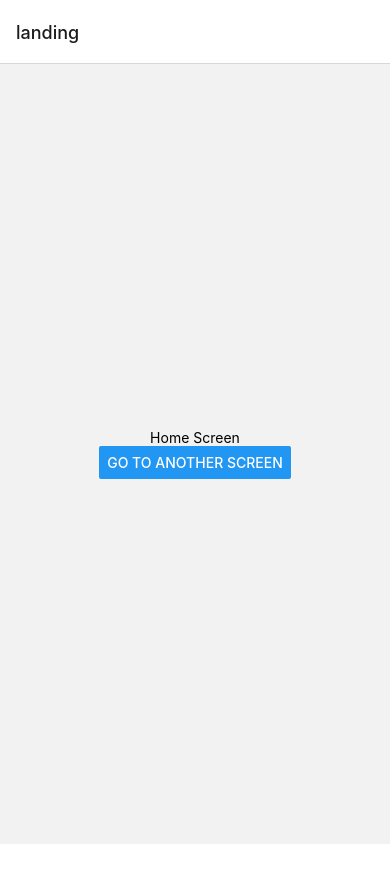
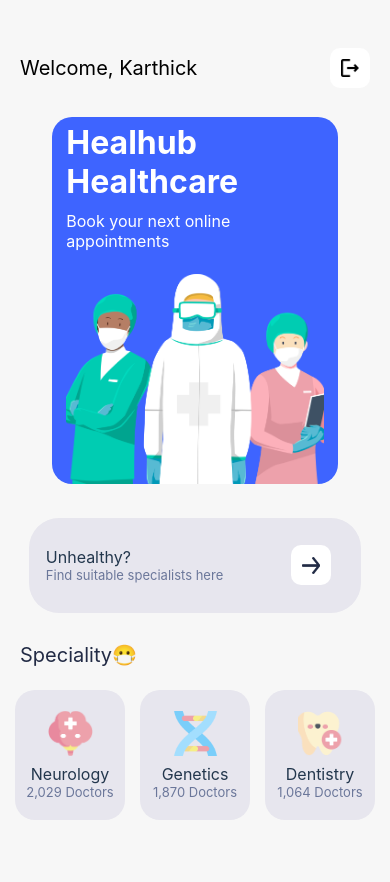
Before and after one commit to karthicks07/Healhub-react-native, a React Native app: screen /landing in a window 390 px wide. Shown: the top 882 px of the page. Before the commit the page ends 844 px from the top, so only its background shows below. Built offline with nearby package versions, Linux system fonts and the light colour scheme.

Commit message:
Committed

```diff
--- a/App.tsx
+++ b/App.tsx
@@ -10,8 +10,8 @@ export default function App() {
   return (
     <NavigationContainer>
       <Stack.Navigator initialRouteName="landing">
-        <Stack.Screen name="landing" component={Landing} />
-        <Stack.Screen name="Home" component={Home} />
+        <Stack.Screen name="landing" component={Landing} options={{ headerShown: false }} />
+        <Stack.Screen name="Home" component={Home} options={{ headerShown: false }} />
       </Stack.Navigator>
     </NavigationContainer>
   );
--- a/components/Landing.tsx
+++ b/components/Landing.tsx
@@ -249,17 +249,256 @@
 // }
 // })
 
-import { Button, View, Text } from 'react-native';
+import { SafeAreaView, StyleSheet, Text, View, Image } from 'react-native'
+import React from 'react'
 function Landing({ navigation }) {
     return (
-      <View style={{ flex: 1, alignItems: 'center', justifyContent: 'center' }}>
-        <Text>Home Screen</Text>
-        <Button
-          title="Go to Another Screen"
-          onPress={() => navigation.navigate('Home')}
-        />
+      <SafeAreaView style={styles.container}>
+      <View style={{ height: 35 }} />
+      <View style={styles.maincontainer}>
+        <View style={styles.head}>
+          <View style={styles.headcontainer} >
+            <View>
+            <Text style={styles.heading}>Welcome, Karthick</Text>
+            </View>
+            <View>
+              <View style={styles.logout}>
+                <View>
+                  <Image source={require('../assets/pics/logout.png')} style={styles.logoutIcon} />
+                </View>
+              </View>
+            </View>
+          </View>
+        </View>
+        <View style={styles.rectangle}>
+          <View style={styles.intro}>
+            <View style={styles.blue}>
+              <Text style={styles.hlhb}>Healhub</Text>
+              <Text style={styles.hlhb}>Healthcare</Text>
+              <View style={{ height: 10 }} />
+              <Text style={styles.hlhbsmall}>Book your next online </Text>
+              <Text style={styles.hlhbsmall}>appointments</Text>
+            </View>
+            <View style={styles.blue1}>
+                <Image source={require('../assets/pics/doctors.png')} style={styles.doctors}/>
+            </View>
+          </View>
+        </View>
+        <View style={styles.head1}>
+          <View style={styles.head11}>
+            <View style={styles.hd1}>
+              <Text style={styles.t1}>Unhealthy?</Text>
+              <Text style={styles.t2}>Find suitable specialists here</Text>
+            </View>
+            <View style={styles.hd2}>
+            <View style={styles.logout}>
+                <View>
+                  <Image source={require('../assets/pics/rightarrow.png')} style={styles.rightarrow} />
+                </View>
+              </View>
+            </View>
+          </View>
+        </View>
+        <View style={styles.speciality}>
+          <Text style={styles.special}>Speciality😷</Text>
+        </View>
+        <View style={styles.last}>
+          <View style={styles.specialcontainer}>
+            <Image source={require('../assets/pics/special1.png')} style={styles.special11}/>
+            <View style={{ height: 8 }} />
+            <Text style={styles.t1}>Neurology</Text>
+            <Text style={styles.t2}>2,029 Doctors</Text>
+          </View>
+          <View style={styles.specialcontainer}>
+          <Image source={require('../assets/pics/special2.png')} style={styles.special11}/>
+          <View style={{ height: 8 }} />
+          <Text style={styles.t1}>Genetics</Text>
+          <Text style={styles.t2}>1,870 Doctors</Text>
+          </View>
+          <View style={styles.specialcontainer}>
+          <Image source={require('../assets/pics/special3.png')} style={styles.special11}/>
+          <View style={{ height: 8 }} />
+          <Text style={styles.t1}>Dentistry</Text>
+          <Text style={styles.t2}>1,064 Doctors</Text>
+          </View>
+        </View>
       </View>
-    );
-  }
+    </SafeAreaView>
+  )
+}
+
+const styles = StyleSheet.create({
+  container:{
+    flex:1,
+    backgroundColor:'#F7F7F7'
+  },
+ maincontainer:{
+  height:900,
+  width:'100%',
+  display:'flex',
+  flexDirection:'column',
+  alignItems:'center'
+ },
+ head:{
+  height:65,
+  width:'100%',
+  display:'flex',
+  flexDirection:'row',
+  justifyContent:'center',
+  alignItems:'center',
+ },
+ heading:{
+  width:'100%',
+  color:'black',
+  fontSize:20
+ },
+ headcontainer:{
+  display:'flex',
+  flexDirection:'row',
+  justifyContent:'space-between',
+  alignItems:'center',
+  paddingHorizontal: 20,
+  width:'100%'
+ },
+ logout:{
+  height:40,
+  width:40,
+  borderRadius:10,
+  alignItems:'center',
+  display:'flex',
+  flexDirection:'row',
+  justifyContent:'center',
+  elevation:8,
+  backgroundColor:'white'
+ },
+ logoutIcon:{
+  height:18,
+  width:18,
+ },
+ rectangle:{
+  height:400,
+  width:'85%',
+  alignItems:'center',
+  display:'flex',
+  flexDirection:'row',
+  justifyContent:'center',
+ },
+ intro:{
+  height:367,
+  width:286,
+  backgroundColor:'#3E64FF',
+  borderRadius:20,
+  display:'flex',
+  flexDirection:'column',
+  justifyContent:'space-evenly',
+  alignItems:'center',
+  elevation:10,
+  shadowColor:'blue'
+ },
+head1:{
+  height:130,
+  width:'100%',
+  display:'flex',
+  flexDirection:'row',
+  alignItems:'center',
+  justifyContent:'center'
+},
+head11:{
+  height:95,
+  width:'85%',
+  backgroundColor:'#E7E6EE',
+  borderRadius:30,
+  display:'flex',
+  flexDirection:'row',
+  justifyContent:'space-around',
+  alignItems:'center'
+},
+speciality:{
+  height:50,
+  width:'100%',
+  display:'flex',
+  flexDirection:'row',
+  justifyContent:'flex-start',
+  alignItems:'center'
+
+},
+special:{
+  fontSize:20,
+  marginLeft:20,
+  color:'#222B45'
+},
+last:{
+  height:150,
+  width:'100%',
+  display:'flex',
+  flexDirection:'row',
+  justifyContent:'space-evenly',
+  alignItems:'center'
+},
+specialcontainer:{
+  height:130,
+  width:110,
+  backgroundColor:'#E7E6EE',
+  borderRadius:20,
+  display:'flex',
+  flexDirection:'column',
+  justifyContent:'center',
+  alignItems:'center',
+},
+special11:{
+  height:45,
+  width:45,
+},
+blue:{
+  height:145,
+  width:'90%',
+},
+blue1:{
+  height:203,
+  width:'90%',
+},
+hlhb:{
+  color:'white',
+  fontSize:32,
+  fontWeight:'bold'
+},
+hlhbsmall:{
+  color:'white',
+  fontSize:16,
+},
+doctors:{
+  height:210,
+  width:'100%'
+},
+hd1:{
+  height:89,
+  width:'60%',
+  display:'flex',
+  flexDirection:'column',
+  justifyContent:'center',
+},
+hd2:{
+  display:'flex',
+  flexDirection:'column',
+  justifyContent:'center',
+  alignItems:'center',
+  height:89,
+  width:'20%',
+},
+t1:{
+  fontSize:16,
+  color:'#23374D'
+},
+t2:{
+  fontSize:13,
+  color:'#6B779A'
+},
+rightarrow:{
+  height:17,
+  width:18
+}
+}
+);
+
 
   export default Landing;
```
